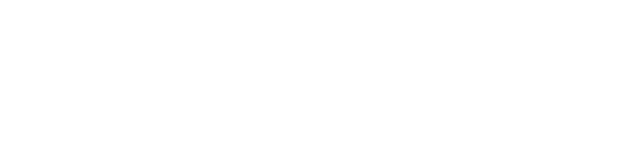
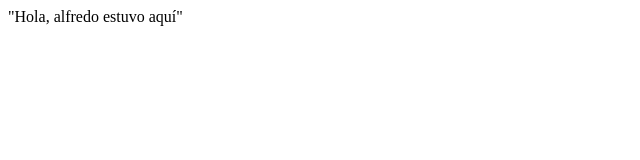
Before and after one commit to Svisa123/space-invaders, a plain HTML site: page index.html in a window 1280 px wide. Shown: the whole page, without its empty margins (0-640 px from the left). Drawn offline with Linux system fonts and the light colour scheme.

Commit message:
alfredo estuvo aqui

```diff
--- a/index.html
+++ b/index.html
@@ -7,8 +7,7 @@
     <title>Document</title>
   </head>
   <body>
-
-
+    "Hola, alfredo estuvo aquí"
   </body>
 
   <script src="app.js" type="module"></script>
```
